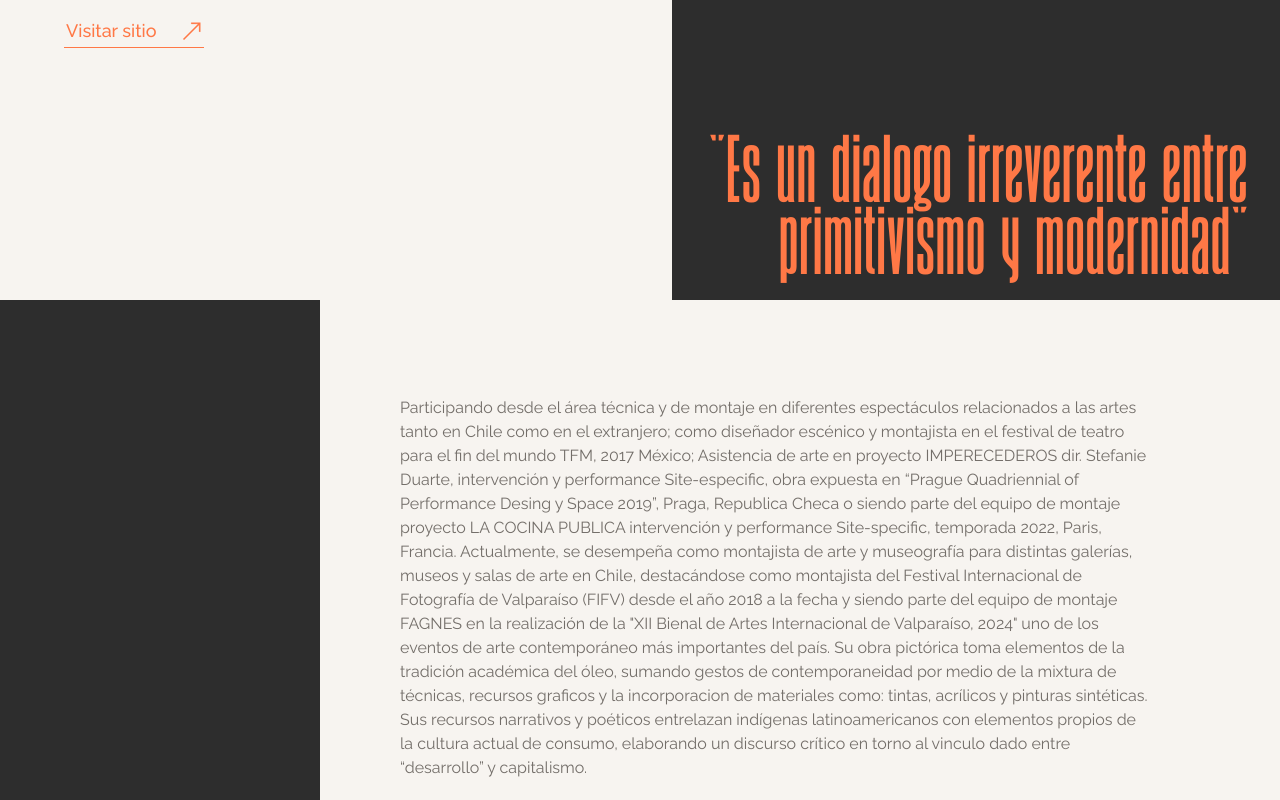
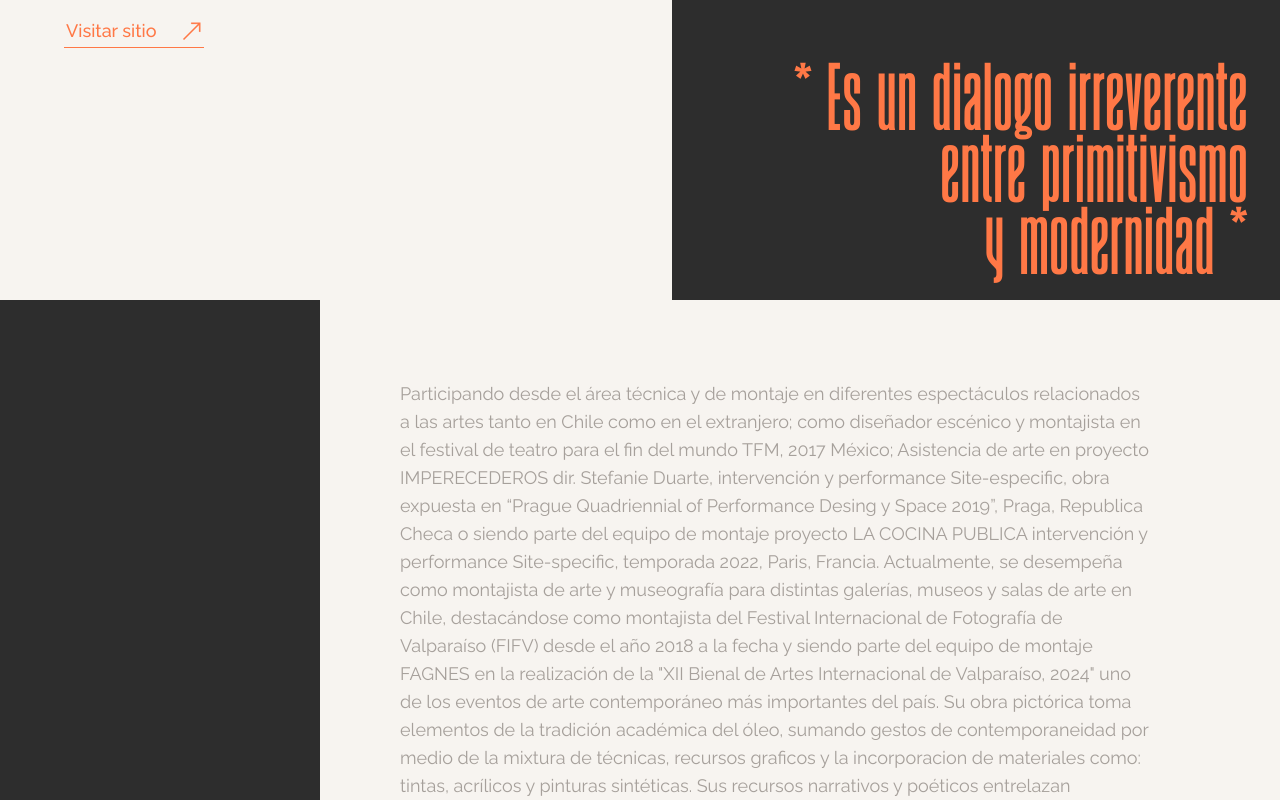
Before and after one commit to Najdorf12/art-gallery, a React (Vite) app: page /Artista/EduHinojosa in a window 1280 px wide. Shown: the part 500-1300 px from the top of the page. Built offline with nearby package versions, Linux system fonts and the light colour scheme.

Commit message:
add styles

```diff
--- a/src/pages/ArtistDetail2.jsx
+++ b/src/pages/ArtistDetail2.jsx
@@ -107,15 +107,15 @@ const ArtistDetail = ({ artistsData }) => {
           <section className="w-full h-[30vh] md:w-1/2  md:h-screen flex flex-col items-end justify-end">
             <div className="w-[85%] md:w-full h-[40vh] rounded-tl-lg  flex justify-center items-end">
               <p className="font-title text-orangeCustom text-5xl md:text-7xl text-end text-balance pb-6 px-3 md:px-8 xl:pb-7 ">
-                "{artist.quote1}"
+                * {artist.quote1} *
               </p>
             </div>
           </section>
         </section>
 
         {/* DESCRIPTION3 */}
-        <section className="w-full relative py-12 md:py-24 text-stone-300 bg-whiteCustom flex justify-end items-center">
-          <div className="w-[90%] relative z-50 self-end text-balance  text-grayCustom text-sm px-4 lg:pr-32 lg:w-[70%] lg:text-base">
+        <section className="w-full relative py-12 md:py-20 text-stone-300 bg-whiteCustom flex justify-end items-center">
+          <div className="w-[90%] relative z-50 self-end text-balance  text-stone-400 text-sm px-4 lg:pr-32 lg:w-[70%] lg:text-lg">
             {artist.description2}
           </div>
           <div className="absolute left-0 z-5 bg-blackCustom w-[5%] h-full lg:w-[25%]"></div>
```
